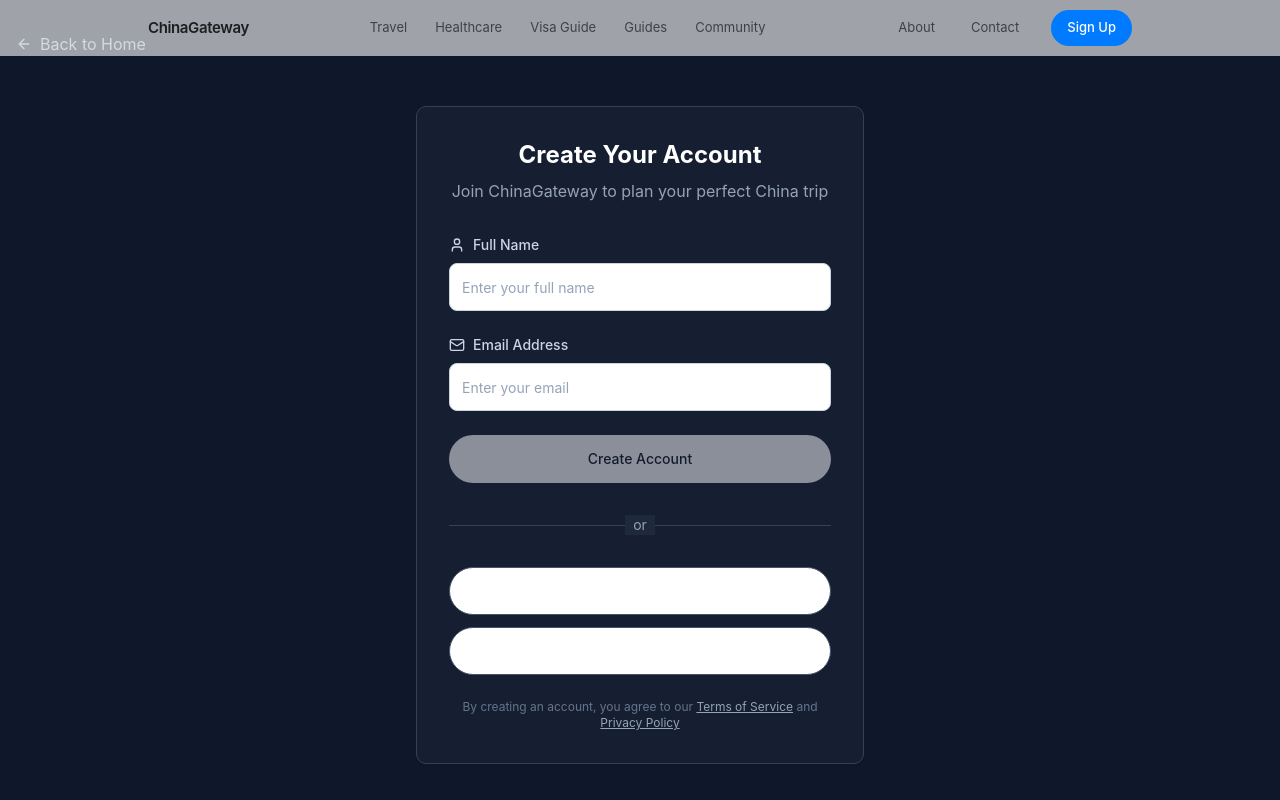
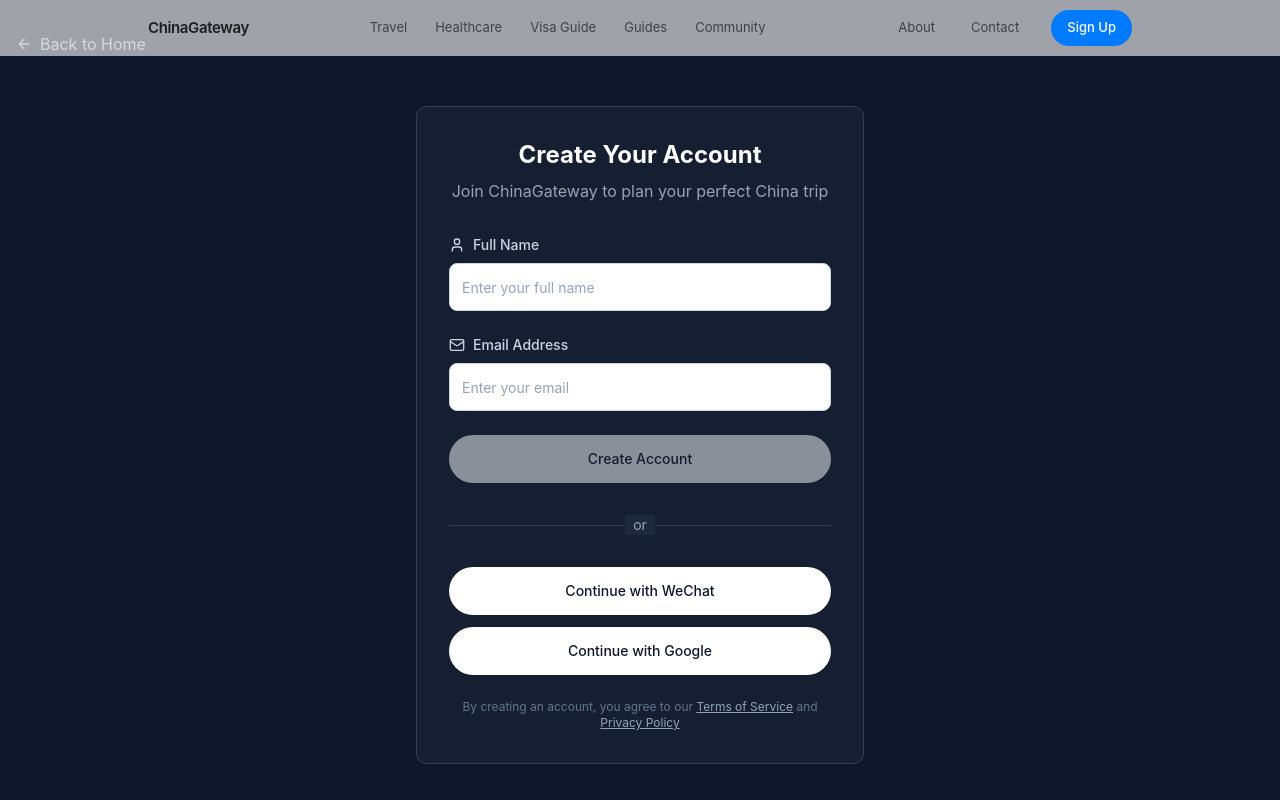
Before and after one commit to Claire123/chinagateway, a Next.js app: page /register in a window 1280 px wide. Shown: the top 800 px of the page. Built offline with nearby package versions, Linux system fonts and the light colour scheme.

Commit message:
Fix button colors: change outline buttons to white bg with dark text for visibility

```diff
--- a/app/register/page.tsx
+++ b/app/register/page.tsx
@@ -154,15 +154,13 @@
             {/* Social Login Options */}
             <div className="space-y-3">
               <Button
-                variant="outline"
-                className="w-full h-12 border-slate-600 text-white hover:bg-slate-700 rounded-full"
+                className="w-full h-12 bg-white text-slate-900 hover:bg-slate-100 rounded-full"
                 onClick={() => alert('WeChat login coming soon!')}
               >
                 Continue with WeChat
               </Button>
               <Button
-                variant="outline"
-                className="w-full h-12 border-slate-600 text-white hover:bg-slate-700 rounded-full"
+                className="w-full h-12 bg-white text-slate-900 hover:bg-slate-100 rounded-full"
                 onClick={() => alert('Google login coming soon!')}
               >
                 Continue with Google
--- a/components/about-content.tsx
+++ b/components/about-content.tsx
@@ -174,8 +174,7 @@
             <Link href="/healthcare">
               <Button
                 size="lg"
-                variant="outline"
-                className="border-slate-600 text-slate-300 hover:bg-slate-800 rounded-full"
+                className="bg-white text-slate-900 hover:bg-slate-100 rounded-full"
               >
                 Explore Hospitals
               </Button>
--- a/components/city-guide-detail.tsx
+++ b/components/city-guide-detail.tsx
@@ -294,7 +294,7 @@
               </Button>
             </Link>
             <Link href="/contact">
-              <Button size="lg" variant="outline" className="border-white text-white hover:bg-white/10">
+              <Button size="lg" className="bg-white text-slate-900 hover:bg-slate-100">
                 Book a Tour
               </Button>
             </Link>
```
Also changed, not shown: public/sw.js.
